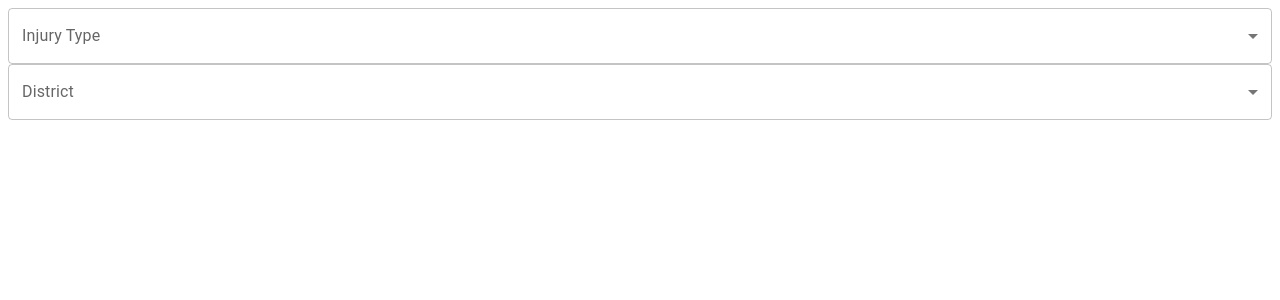
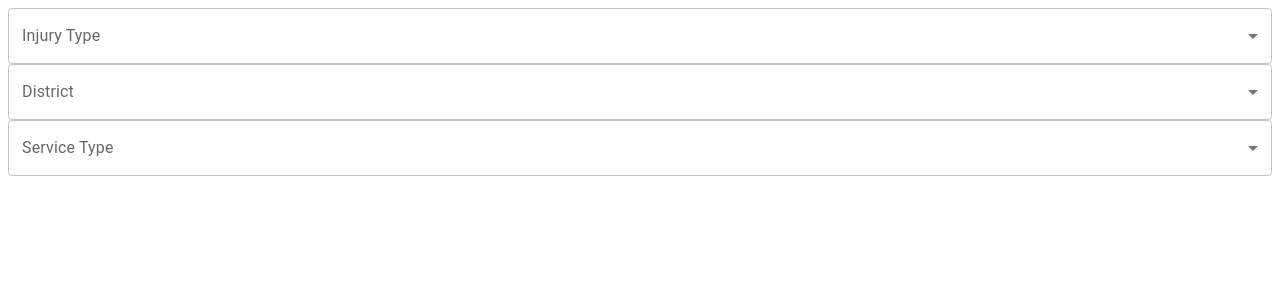
Before and after one commit to AmossDvir/HUJI-Hackathon-2022, a React (Create React App) app in the folder Frontend/: page / in a window 1280 px wide. Shown: the top 300 px of the page. Built offline with nearby package versions, Linux system fonts and the light colour scheme; no server answers.

Commit message:
Filters added (Yonatan)

```diff
--- a/Frontend/src/components/App.js
+++ b/Frontend/src/components/App.js
@@ -2,6 +2,7 @@ import React from "react";
 import HomePage from "./HomePage";
 import "./styling.css"
 import axios from 'axios';
+import Map from "./Map";
 const App = () => {
     const  makeReq = async () => {const {data} = await axios.get('http://127.0.0.1:8000/locations/');
     console.log(data);
--- a/Frontend/src/components/Filters.js
+++ b/Frontend/src/components/Filters.js
@@ -1,16 +1,24 @@
 import React, { useState } from "react";
 import InputLabel from '@mui/material/InputLabel';
+import OutlinedInput from '@mui/material/OutlinedInput';
 import MenuItem from '@mui/material/MenuItem';
 import FormControl from '@mui/material/FormControl';
+import ListItemText from '@mui/material/ListItemText';
 import Select, { SelectChangeEvent } from '@mui/material/Select';
+import { Checkbox } from "@mui/material";
 const Filters = () => {
     const [injuryType, setInjuryType] = useState('');
-    const [district, setDistrict] = useState('')
+    const [district, setDistrict] = useState('');
+    const [service, setservice] = useState('');
+
     const handleInjuryChange = (e) => {
         setInjuryType(e.target.value);
     }
     const handleDistrictChange = (e) => {
         setDistrict(e.target.value);
+    };
+    const handleserviceChange = (e) => {
+        setservice(e.target.value);
     };
     return (
         <div>
@@ -43,8 +51,23 @@ const Filters = () => {
                     <MenuItem value={30}>Central Israel</MenuItem>
                     <MenuItem value={40}>South</MenuItem>
                 </Select>
+
             </FormControl>
+            <FormControl fullWidth>
+                <InputLabel id="demo-simple-select-label">Service Type</InputLabel>
+                <Select
+                    labelId="demo-simple-select-label"
+                    id="demo-simple-select"
+                    value={service}
+                    label="Service Type"
+                    onChange={handleserviceChange}
+                >
+                    <MenuItem value={10}>Hospital</MenuItem>
+                    <MenuItem value={20}>Terem</MenuItem>
+                    <MenuItem value={30}>Bikor Rofe</MenuItem>
+                </Select>
 
+            </FormControl>
 
         </div>
     )
--- a/Frontend/src/components/HomePage.js
+++ b/Frontend/src/components/HomePage.js
@@ -6,6 +6,7 @@ const HomePage = () => {
     return (
         <div>
             <Filters></Filters>
+            {/* <Map></Map> */}
 
         </div>
     )
--- a/Frontend/src/components/Map.js
+++ b/Frontend/src/components/Map.js
@@ -2,8 +2,18 @@ import React from "react";
 
 const Map = () => {
     return (
-        <div><Map>
-            </Map>
+        <div id="map">
+            <iframe
+  width="600"
+  height="450"
+  style={{border:0}}
+  loading="lazy"
+  allowfullscreen
+  referrerpolicy="no-referrer-when-downgrade"
+  src="https://www.google.com/maps/embed/v1/place?key=AIzaSyCa69e0TTQ-nwBUvwX7_te1AT2Qg80q8r4
+    &q=Space+Needle,Seattle+WA">
+</iframe>
+
             </div>
     )
 };
```
